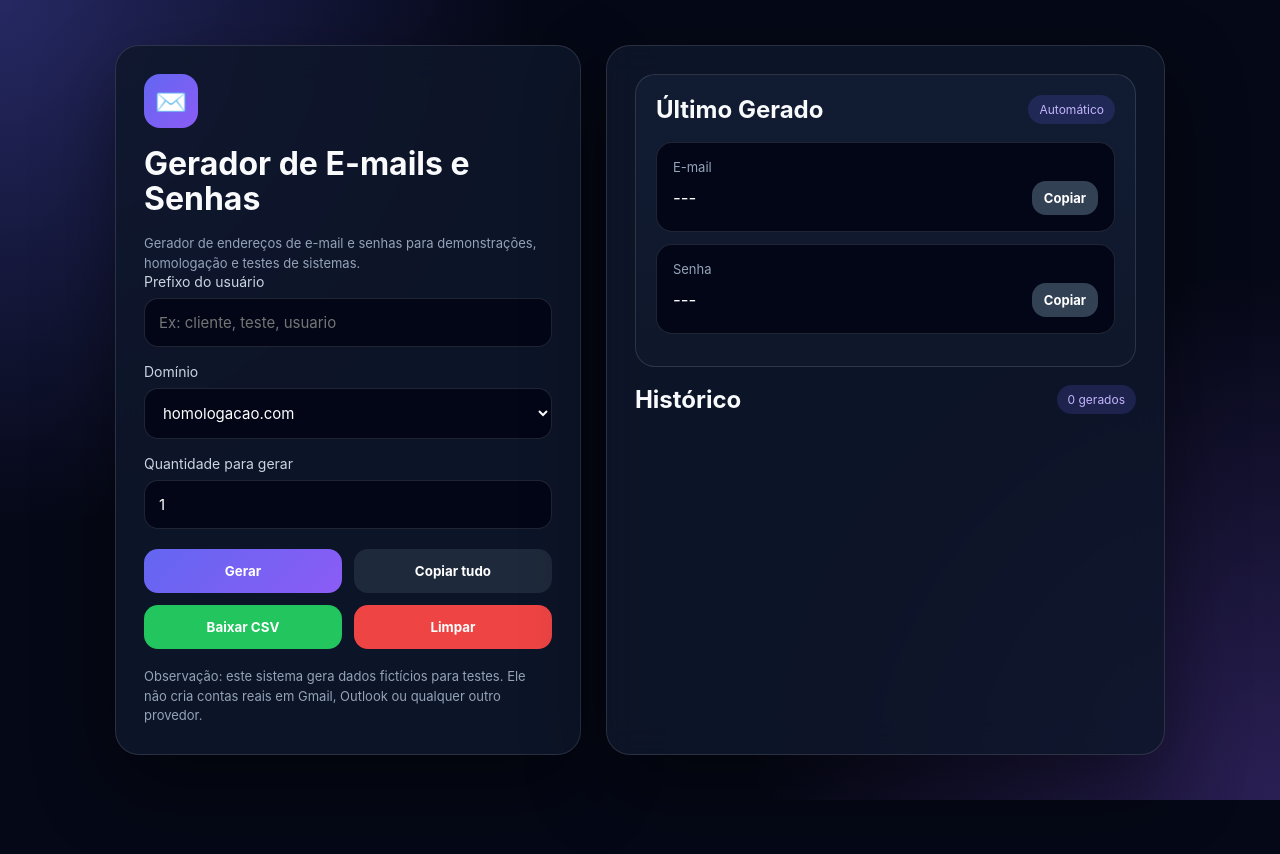
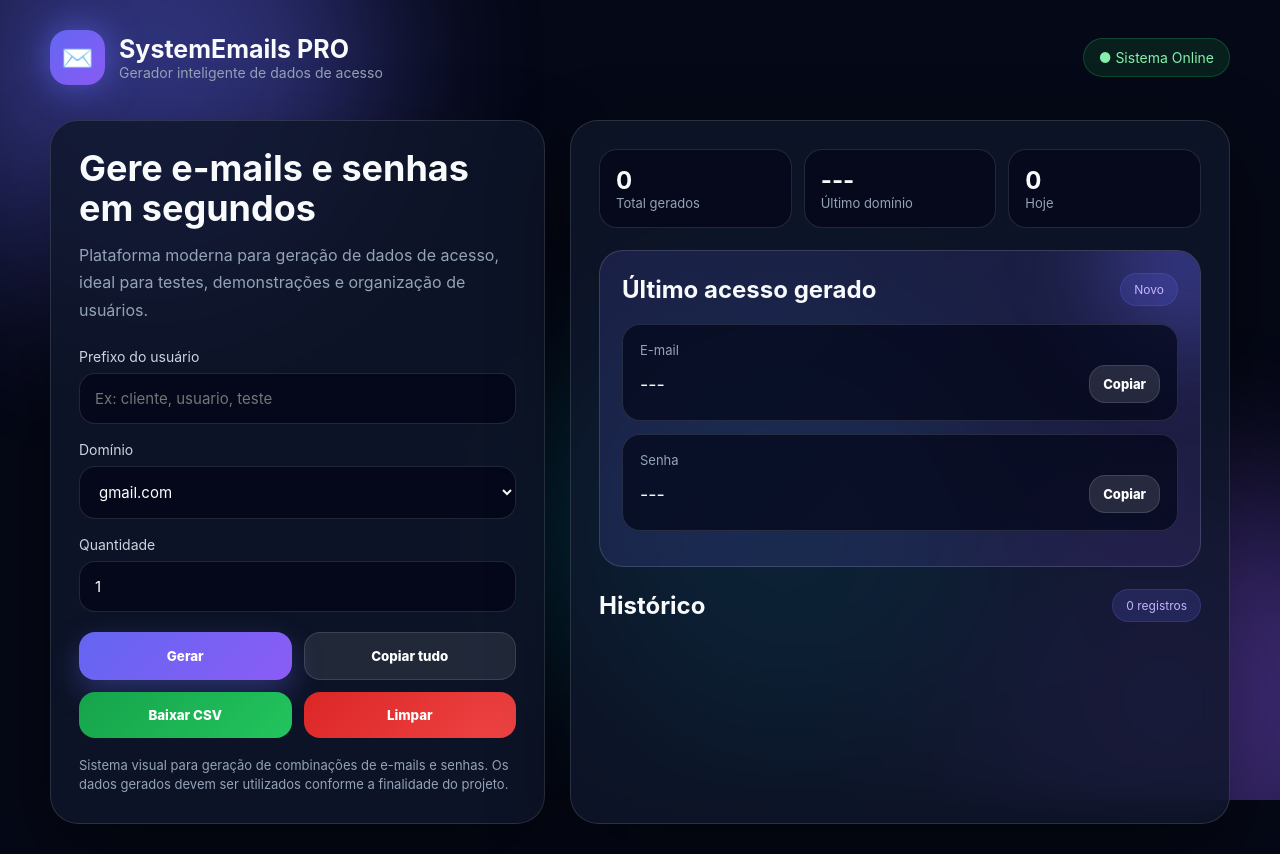
Before and after one commit to Serginbbd/systememails, a plain HTML site: page index.html in a window 1280 px wide. Before the commit the page ends 800 px from the top, so only its background shows below. Drawn offline with Linux system fonts and the light colour scheme.

Commit message:
Update index.html

```diff
--- a/index.html
+++ b/index.html
@@ -1,250 +1,396 @@
 <!DOCTYPE html>
 <html lang="pt-BR">
 <head>
-<meta charset="UTF-8" />
-<meta name="viewport" content="width=device-width, initial-scale=1.0" />
-<title>Gerador de E-mails Profissional</title>
+<meta charset="UTF-8">
+<meta name="viewport" content="width=device-width, initial-scale=1.0">
+<title>SystemEmails PRO</title>
 
 <style>
-:root{
-    --bg:#050816;
-    --card:#0f172a;
-    --card-2:#111c33;
-    --primary:#6366f1;
-    --primary-2:#8b5cf6;
-    --success:#22c55e;
-    --danger:#ef4444;
-    --text:#f8fafc;
-    --muted:#94a3b8;
-    --border:rgba(255,255,255,.12);
+:root {
+    --bg: #050816;
+    --card: rgba(15, 23, 42, 0.82);
+    --border: rgba(255,255,255,0.12);
+    --primary: #6366f1;
+    --secondary: #8b5cf6;
+    --success: #22c55e;
+    --danger: #ef4444;
+    --text: #f8fafc;
+    --muted: #94a3b8;
 }
 
-*{
-    margin:0;
-    padding:0;
-    box-sizing:border-box;
-    font-family:Inter, Segoe UI, Arial, sans-serif;
+* {
+    margin: 0;
+    padding: 0;
+    box-sizing: border-box;
+    font-family: Inter, Segoe UI, Arial, sans-serif;
 }
 
-body{
-    min-height:100vh;
-    background:
-        radial-gradient(circle at top left, rgba(99,102,241,.35), transparent 35%),
-        radial-gradient(circle at bottom right, rgba(139,92,246,.28), transparent 35%),
-        var(--bg);
-    color:var(--text);
-    display:flex;
-    align-items:center;
-    justify-content:center;
-    padding:25px;
+body {
+    min-height: 100vh;
+    color: var(--text);
+    background: var(--bg);
+    overflow-x: hidden;
+    padding: 30px;
 }
 
-.app{
-    width:100%;
-    max-width:1050px;
-    display:grid;
-    grid-template-columns:1fr 1.2fr;
-    gap:25px;
+.background {
+    position: fixed;
+    inset: 0;
+    z-index: -1;
+    overflow: hidden;
 }
 
-.panel{
-    background:rgba(15,23,42,.86);
-    border:1px solid var(--border);
-    border-radius:24px;
-    padding:28px;
-    box-shadow:0 30px 80px rgba(0,0,0,.45);
-    backdrop-filter:blur(18px);
+.blob {
+    position: absolute;
+    width: 420px;
+    height: 420px;
+    border-radius: 50%;
+    filter: blur(80px);
+    opacity: .45;
+    animation: float 10s infinite alternate ease-in-out;
 }
 
-.logo{
-    width:54px;
-    height:54px;
-    border-radius:16px;
-    background:linear-gradient(135deg,var(--primary),var(--primary-2));
-    display:flex;
-    align-items:center;
-    justify-content:center;
-    font-size:26px;
-    margin-bottom:18px;
+.blob.one {
+    background: #6366f1;
+    top: -120px;
+    left: -100px;
 }
 
-h1{
-    font-size:32px;
-    line-height:1.1;
-    margin-bottom:12px;
+.blob.two {
+    background: #8b5cf6;
+    bottom: -120px;
+    right: -80px;
+    animation-delay: 2s;
 }
 
-.subtitle{
-    color:var(--muted);
-    line-height:1.6;
-    margin-bottom:25px;
+.blob.three {
+    background: #06b6d4;
+    top: 40%;
+    left: 45%;
+    animation-delay: 4s;
 }
 
-.field{
-    margin-bottom:16px;
+@keyframes float {
+    from {
+        transform: translate(0, 0) scale(1);
+    }
+    to {
+        transform: translate(80px, -50px) scale(1.15);
+    }
 }
 
-label{
-    display:block;
-    color:#cbd5e1;
-    margin-bottom:8px;
-    font-size:14px;
+.app {
+    width: 100%;
+    max-width: 1180px;
+    margin: auto;
 }
 
-input, select{
-    width:100%;
-    padding:14px;
-    border:none;
-    outline:none;
-    border-radius:14px;
-    background:#020617;
-    color:white;
-    border:1px solid var(--border);
-    font-size:15px;
+.header {
+    display: flex;
+    justify-content: space-between;
+    align-items: center;
+    margin-bottom: 35px;
 }
 
-.actions{
-    display:grid;
-    grid-template-columns:1fr 1fr;
-    gap:12px;
-    margin-top:20px;
+.brand {
+    display: flex;
+    align-items: center;
+    gap: 14px;
 }
 
-button{
-    border:none;
-    border-radius:14px;
-    padding:14px;
-    font-weight:700;
-    cursor:pointer;
-    transition:.2s;
-    color:white;
+.logo {
+    width: 55px;
+    height: 55px;
+    border-radius: 18px;
+    background: linear-gradient(135deg, var(--primary), var(--secondary));
+    display: flex;
+    align-items: center;
+    justify-content: center;
+    box-shadow: 0 0 35px rgba(99,102,241,.7);
+    font-size: 26px;
 }
 
-button:hover{
-    transform:translateY(-2px);
-    opacity:.94;
+.brand h1 {
+    font-size: 25px;
 }
 
-.primary{
-    background:linear-gradient(135deg,var(--primary),var(--primary-2));
+.brand p {
+    color: var(--muted);
+    font-size: 14px;
 }
 
-.secondary{
-    background:#1e293b;
+.status {
+    background: rgba(34,197,94,.12);
+    color: #86efac;
+    border: 1px solid rgba(34,197,94,.25);
+    padding: 10px 15px;
+    border-radius: 999px;
+    font-size: 14px;
 }
 
-.success{
-    background:var(--success);
+.grid {
+    display: grid;
+    grid-template-columns: 0.9fr 1.2fr;
+    gap: 25px;
 }
 
-.danger{
-    background:var(--danger);
+.panel {
+    background: var(--card);
+    border: 1px solid var(--border);
+    border-radius: 28px;
+    padding: 28px;
+    backdrop-filter: blur(18px);
+    box-shadow: 0 30px 80px rgba(0,0,0,.45);
 }
 
-.result-box{
-    background:linear-gradient(180deg,var(--card-2),var(--card));
-    border:1px solid var(--border);
-    border-radius:20px;
-    padding:20px;
-    margin-bottom:18px;
+.hero-title {
+    font-size: 36px;
+    line-height: 1.1;
+    margin-bottom: 14px;
 }
 
-.result-header{
-    display:flex;
-    justify-content:space-between;
-    align-items:center;
-    margin-bottom:18px;
+.hero-text {
+    color: var(--muted);
+    line-height: 1.7;
+    margin-bottom: 24px;
 }
 
-.badge{
-    background:rgba(99,102,241,.18);
-    color:#c4b5fd;
-    padding:7px 11px;
-    border-radius:999px;
-    font-size:12px;
+.field {
+    margin-bottom: 17px;
 }
 
-.info-card{
-    background:#020617;
-    border:1px solid var(--border);
-    border-radius:16px;
-    padding:16px;
-    margin-bottom:12px;
+label {
+    display: block;
+    color: #cbd5e1;
+    font-size: 14px;
+    margin-bottom: 8px;
 }
 
-.info-card span{
-    color:var(--muted);
-    display:block;
-    font-size:13px;
-    margin-bottom:6px;
+input, select {
+    width: 100%;
+    padding: 15px;
+    border-radius: 16px;
+    border: 1px solid var(--border);
+    background: rgba(2,6,23,.75);
+    color: white;
+    outline: none;
+    font-size: 15px;
 }
 
-.value-row{
-    display:flex;
-    align-items:center;
-    gap:10px;
+input:focus, select:focus {
+    border-color: var(--primary);
+    box-shadow: 0 0 0 3px rgba(99,102,241,.18);
 }
 
-.value{
-    flex:1;
-    font-size:17px;
-    word-break:break-all;
+.actions {
+    display: grid;
+    grid-template-columns: 1fr 1fr;
+    gap: 12px;
+    margin-top: 20px;
 }
 
-.copy-btn{
-    padding:9px 12px;
-    font-size:13px;
-    background:#334155;
+button {
+    border: none;
+    border-radius: 16px;
+    padding: 15px;
+    font-weight: 800;
+    cursor: pointer;
+    color: white;
+    transition: .25s;
 }
 
-.history{
-    max-height:380px;
-    overflow:auto;
-    padding-right:5px;
+button:hover {
+    transform: translateY(-3px);
 }
 
-.history-item{
-    background:#020617;
-    border:1px solid var(--border);
-    border-radius:15px;
-    padding:14px;
-    margin-bottom:10px;
+.primary {
+    background: linear-gradient(135deg, var(--primary), var(--secondary));
+    box-shadow: 0 12px 30px rgba(99,102,241,.35);
 }
 
-.history-item strong{
-    display:block;
-    margin-bottom:5px;
+.secondary {
+    background: rgba(255,255,255,.09);
+    border: 1px solid var(--border);
 }
 
-.history-item small{
-    color:var(--muted);
+.success {
+    background: linear-gradient(135deg, #16a34a, #22c55e);
 }
 
-.footer-note{
-    color:var(--muted);
-    font-size:13px;
-    margin-top:18px;
-    line-height:1.5;
+.danger {
+    background: linear-gradient(135deg, #dc2626, #ef4444);
 }
 
-.toast{
-    position:fixed;
-    bottom:25px;
-    right:25px;
-    background:#16a34a;
-    padding:14px 18px;
-    border-radius:12px;
-    display:none;
-    box-shadow:0 15px 40px rgba(0,0,0,.4);
+.result-main {
+    background: linear-gradient(135deg, rgba(99,102,241,.16), rgba(139,92,246,.12));
+    border: 1px solid rgba(255,255,255,.14);
+    border-radius: 24px;
+    padding: 22px;
+    margin-bottom: 22px;
+    position: relative;
+    overflow: hidden;
 }
 
-@media(max-width:850px){
-    .app{
-        grid-template-columns:1fr;
+.result-main::before {
+    content: "";
+    position: absolute;
+    top: -80px;
+    right: -80px;
+    width: 180px;
+    height: 180px;
+    background: rgba(99,102,241,.35);
+    border-radius: 50%;
+    filter: blur(45px);
 }
 
-    h1{
-        font-size:27px;
+.result-header {
+    display: flex;
+    justify-content: space-between;
+    align-items: center;
+    margin-bottom: 18px;
+    position: relative;
+}
+
+.badge {
+    padding: 8px 13px;
+    border-radius: 999px;
+    background: rgba(99,102,241,.18);
+    color: #c4b5fd;
+    font-size: 12px;
+    border: 1px solid rgba(99,102,241,.24);
+}
+
+.info-card {
+    background: rgba(2,6,23,.7);
+    border: 1px solid var(--border);
+    padding: 17px;
+    border-radius: 18px;
+    margin-bottom: 13px;
+    position: relative;
+}
+
+.info-card span {
+    color: var(--muted);
+    font-size: 13px;
+    display: block;
+    margin-bottom: 7px;
+}
+
+.value-row {
+    display: flex;
+    gap: 10px;
+    align-items: center;
+}
+
+.value {
+    flex: 1;
+    font-size: 18px;
+    word-break: break-all;
+}
+
+.copy-btn {
+    width: auto;
+    padding: 10px 13px;
+    background: rgba(255,255,255,.12);
+    border: 1px solid var(--border);
+    font-size: 13px;
+}
+
+.history {
+    max-height: 355px;
+    overflow: auto;
+    padding-right: 5px;
+}
+
+.history-item {
+    background: rgba(2,6,23,.7);
+    border: 1px solid var(--border);
+    border-radius: 18px;
+    padding: 15px;
+    margin-bottom: 12px;
+    animation: show .35s ease;
+}
+
+@keyframes show {
+    from {
+        opacity: 0;
+        transform: translateY(12px);
+    }
+    to {
+        opacity: 1;
+        transform: translateY(0);
+    }
+}
+
+.history-item strong {
+    display: block;
+    margin-bottom: 6px;
+    color: #e0e7ff;
+}
+
+.history-item small {
+    color: var(--muted);
+}
+
+.stats {
+    display: grid;
+    grid-template-columns: repeat(3, 1fr);
+    gap: 12px;
+    margin-bottom: 22px;
+}
+
+.stat-card {
+    background: rgba(2,6,23,.65);
+    border: 1px solid var(--border);
+    border-radius: 18px;
+    padding: 16px;
+}
+
+.stat-card h3 {
+    font-size: 24px;
+}
+
+.stat-card p {
+    color: var(--muted);
+    font-size: 13px;
+}
+
+.toast {
+    position: fixed;
+    bottom: 25px;
+    right: 25px;
+    background: #16a34a;
+    color: white;
+    padding: 15px 18px;
+    border-radius: 14px;
+    display: none;
+    box-shadow: 0 18px 45px rgba(0,0,0,.5);
+}
+
+.footer-note {
+    margin-top: 18px;
+    color: var(--muted);
+    font-size: 13px;
+    line-height: 1.5;
+}
+
+@media(max-width: 900px) {
+    .grid {
+        grid-template-columns: 1fr;
+    }
+
+    .header {
+        flex-direction: column;
+        align-items: flex-start;
+        gap: 15px;
+    }
+
+    .stats {
+        grid-template-columns: 1fr;
+    }
+
+    .hero-title {
+        font-size: 30px;
     }
 }
 </style>
@@ -252,36 +398,54 @@ button:hover{
 
 <body>
 
+<div class="background">
+    <div class="blob one"></div>
+    <div class="blob two"></div>
+    <div class="blob three"></div>
+</div>
+
 <div class="app">
 
+    <header class="header">
+        <div class="brand">
+            <div class="logo">✉️</div>
+            <div>
+                <h1>SystemEmails PRO</h1>
+                <p>Gerador inteligente de dados de acesso</p>
+            </div>
+        </div>
+
+        <div class="status">● Sistema Online</div>
+    </header>
+
+    <main class="grid">
+
         <section class="panel">
-        <div class="logo">✉️</div>
+            <h2 class="hero-title">Gere e-mails e senhas em segundos</h2>
 
-        <h1>Gerador de E-mails e Senhas</h1>
-
-       <p class="footer-note">
-    Gerador de endereços de e-mail e senhas para demonstrações, homologação e testes de sistemas.
+            <p class="hero-text">
+                Plataforma moderna para geração de dados de acesso, ideal para testes, demonstrações e organização de usuários.
             </p>
 
             <div class="field">
                 <label>Prefixo do usuário</label>
-            <input type="text" id="prefixo" placeholder="Ex: cliente, teste, usuario">
+                <input type="text" id="prefixo" placeholder="Ex: cliente, usuario, teste">
             </div>
 
             <div class="field">
                 <label>Domínio</label>
                 <select id="dominio">
-                <option value="homologacao.com">homologacao.com</option>
-                <option value="empresa.dev">empresa.dev</option>
-                <option value="qa.local">qa.local</option>
                     <option value="gmail.com">gmail.com</option>
                     <option value="outlook.com">outlook.com</option>
+                    <option value="yahoo.com">yahoo.com</option>
+                    <option value="icloud.com">icloud.com</option>
+                    <option value="empresa.dev">empresa.dev</option>
                 </select>
             </div>
 
             <div class="field">
-            <label>Quantidade para gerar</label>
-            <input type="number" id="quantidade" min="1" max="50" value="1">
+                <label>Quantidade</label>
+                <input type="number" id="quantidade" min="1" max="100" value="1">
             </div>
 
             <div class="actions">
@@ -292,16 +456,33 @@ button:hover{
             </div>
 
             <p class="footer-note">
-            Observação: este sistema gera dados fictícios para testes. Ele não cria contas reais em Gmail, Outlook ou qualquer outro provedor.
+                Sistema visual para geração de combinações de e-mails e senhas. Os dados gerados devem ser utilizados conforme a finalidade do projeto.
             </p>
         </section>
 
         <section class="panel">
 
-        <div class="result-box">
+            <div class="stats">
+                <div class="stat-card">
+                    <h3 id="totalGerados">0</h3>
+                    <p>Total gerados</p>
+                </div>
+
+                <div class="stat-card">
+                    <h3 id="ultimoDominio">---</h3>
+                    <p>Último domínio</p>
+                </div>
+
+                <div class="stat-card">
+                    <h3 id="totalHoje">0</h3>
+                    <p>Hoje</p>
+                </div>
+            </div>
+
+            <div class="result-main">
                 <div class="result-header">
-                <h2>Último Gerado</h2>
-                <span class="badge">Automático</span>
+                    <h2>Último acesso gerado</h2>
+                    <span class="badge">Novo</span>
                 </div>
 
                 <div class="info-card">
@@ -323,19 +504,25 @@ button:hover{
 
             <div class="result-header">
                 <h2>Histórico</h2>
-            <span class="badge" id="contador">0 gerados</span>
+                <span class="badge" id="contador">0 registros</span>
             </div>
 
             <div class="history" id="historico"></div>
 
         </section>
 
+    </main>
+
 </div>
 
-<div class="toast" id="toast">Copiado com sucesso!</div>
+<div class="toast" id="toast">Copiado!</div>
 
 <script>
-let dadosGerados = [];
+let dadosGerados = JSON.parse(localStorage.getItem("systememails_dados")) || [];
+
+function salvarLocal(){
+    localStorage.setItem("systememails_dados", JSON.stringify(dadosGerados));
+}
 
 function randomString(length){
     const chars = "abcdefghijklmnopqrstuvwxyz0123456789";
@@ -360,36 +547,53 @@ function gerarSenha(length = 14){
 }
 
 function gerarDados(){
-    const prefixo = document.getElementById("prefixo").value.trim().toLowerCase();
+    const prefixoInput = document.getElementById("prefixo").value.trim().toLowerCase();
     const dominio = document.getElementById("dominio").value;
     const quantidade = Number(document.getElementById("quantidade").value);
 
+    const prefixo = prefixoInput || "usuario";
+
     for(let i = 0; i < quantidade; i++){
-        const usuarioBase = prefixo ? prefixo : "usuario";
-        const email = `${usuarioBase}.${randomString(8)}@${dominio}`;
+        const email = `${prefixo}.${randomString(8)}@${dominio}`;
         const senha = gerarSenha();
 
         dadosGerados.unshift({
             email,
             senha,
-            data: new Date().toLocaleString("pt-BR")
+            dominio,
+            data: new Date().toLocaleString("pt-BR"),
+            dia: new Date().toLocaleDateString("pt-BR")
         });
 
         document.getElementById("email").innerText = email;
         document.getElementById("senha").innerText = senha;
     }
 
-    atualizarHistorico();
+    salvarLocal();
+    atualizarTela();
+    mostrarToast("Dados gerados com sucesso!");
 }
 
-function atualizarHistorico(){
+function atualizarTela(){
     const historico = document.getElementById("historico");
     const contador = document.getElementById("contador");
 
     historico.innerHTML = "";
-    contador.innerText = `${dadosGerados.length} gerados`;
+    contador.innerText = `${dadosGerados.length} registros`;
 
-    dadosGerados.forEach((item) => {
+    document.getElementById("totalGerados").innerText = dadosGerados.length;
+
+    if(dadosGerados.length > 0){
+        document.getElementById("ultimoDominio").innerText = dadosGerados[0].dominio;
+        document.getElementById("email").innerText = dadosGerados[0].email;
+        document.getElementById("senha").innerText = dadosGerados[0].senha;
+    }
+
+    const hoje = new Date().toLocaleDateString("pt-BR");
+    const totalHoje = dadosGerados.filter(item => item.dia === hoje).length;
+    document.getElementById("totalHoje").innerText = totalHoje;
+
+    dadosGerados.forEach(item => {
         const div = document.createElement("div");
         div.className = "history-item";
 
@@ -405,7 +609,6 @@ function atualizarHistorico(){
 
 function copiarTexto(id){
     const texto = document.getElementById(id).innerText;
-
     if(texto === "---") return;
 
     navigator.clipboard.writeText(texto);
@@ -420,16 +623,16 @@ function copiarTudo(){
         .join("\n");
 
     navigator.clipboard.writeText(texto);
-    mostrarToast("Todos os dados foram copiados!");
+    mostrarToast("Todos os registros foram copiados!");
 }
 
 function baixarCSV(){
     if(dadosGerados.length === 0) return;
 
-    let csv = "email,senha,data\n";
+    let csv = "email,senha,dominio,data\n";
 
     dadosGerados.forEach(item => {
-        csv += `${item.email},${item.senha},${item.data}\n`;
+        csv += `${item.email},${item.senha},${item.dominio},${item.data}\n`;
     });
 
     const blob = new Blob([csv], { type: "text/csv;charset=utf-8;" });
@@ -437,7 +640,7 @@ function baixarCSV(){
 
     const link = document.createElement("a");
     link.href = url;
-    link.download = "emails-gerados.csv";
+    link.download = "systememails-gerados.csv";
     link.click();
 
     URL.revokeObjectURL(url);
@@ -445,14 +648,19 @@ function baixarCSV(){
 
 function limparHistorico(){
     dadosGerados = [];
+    salvarLocal();
+
     document.getElementById("email").innerText = "---";
     document.getElementById("senha").innerText = "---";
-    atualizarHistorico();
+    document.getElementById("ultimoDominio").innerText = "---";
+
+    atualizarTela();
     mostrarToast("Histórico limpo!");
 }
 
 function mostrarToast(mensagem){
     const toast = document.getElementById("toast");
+
     toast.innerText = mensagem;
     toast.style.display = "block";
 
@@ -460,6 +668,8 @@ function mostrarToast(mensagem){
         toast.style.display = "none";
     }, 2200);
 }
+
+atualizarTela();
 </script>
 
 </body>
```
Lines whose indentation alone changed are shown as unchanged.
